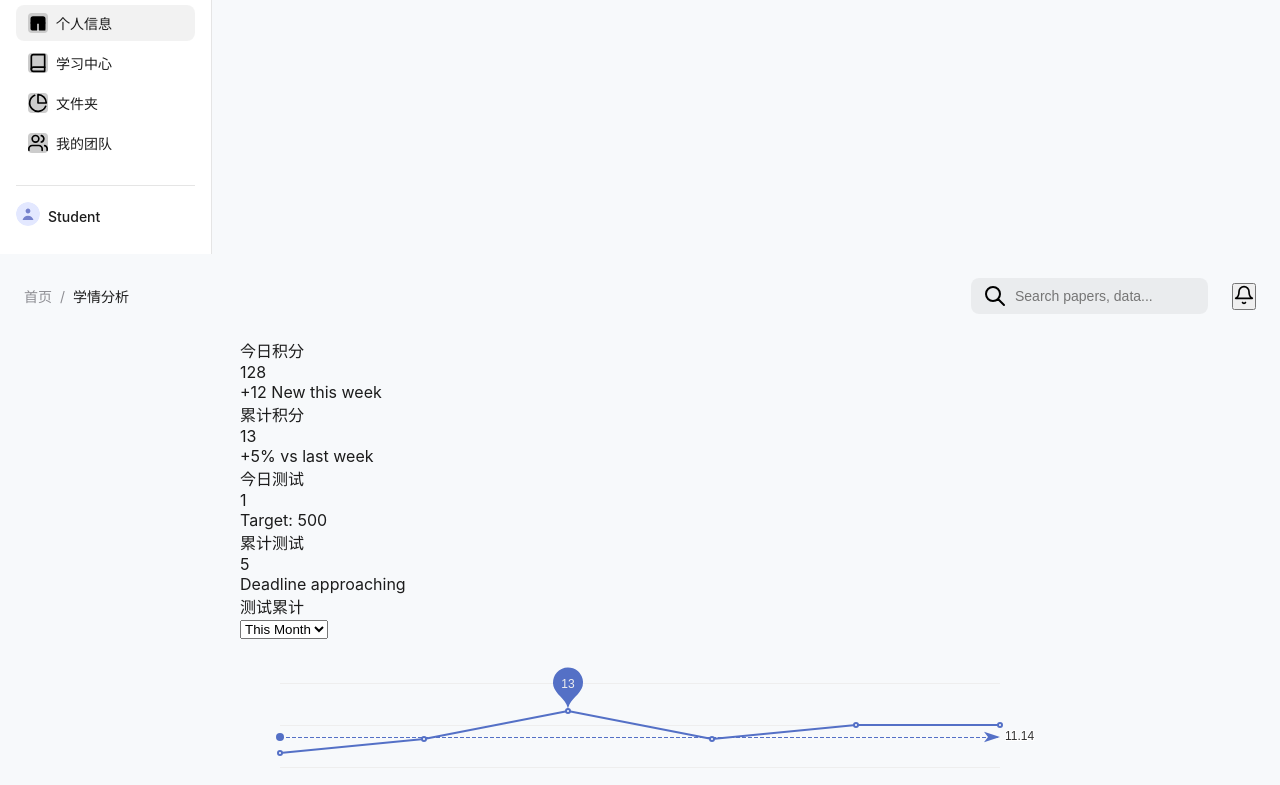
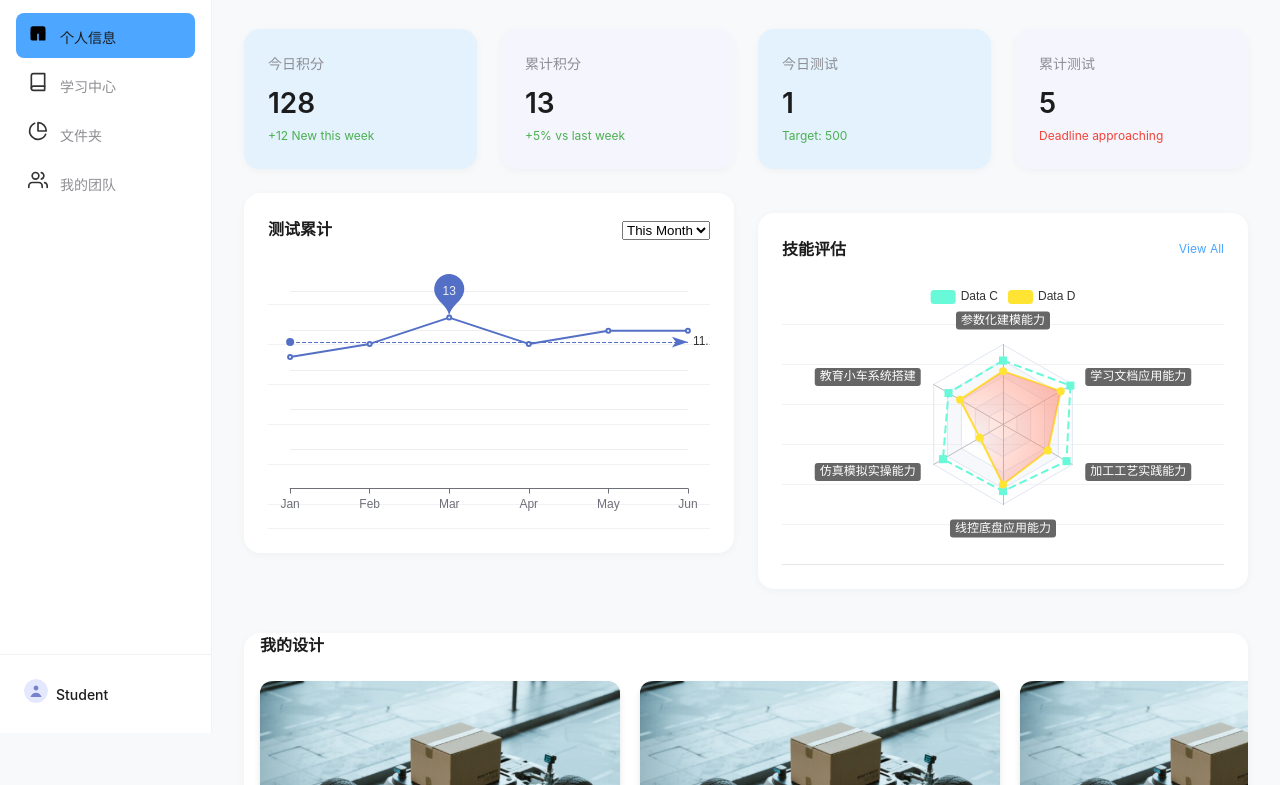
Before and after one commit to Katie0122/HUIYAO.github.io, a website: page 学情分析/TRAE/index.html in a window 1280 px wide. Shown: the part 67-852 px from the top of the page. Drawn offline with nearby package versions, Linux system fonts and the light colour scheme; files that its build step writes are made by us from their sources; files whose address does not match are found by name.

Commit message:
Update index.html

```diff
--- a/学情分析/TRAE/index.html
+++ b/学情分析/TRAE/index.html
@@ -4,7 +4,7 @@
     <meta charset="UTF-8">
     <meta name="viewport" content="width=device-width, initial-scale=1.0">
     <title>Research Dashboard - Graduation Project</title>
-    <link rel="stylesheet" href="/HUIYAO/styles.css">
+    <link rel="stylesheet" href="styles.css">
     <!-- 引入 ECharts -->
     <script src="https://cdn.jsdelivr.net/npm/echarts@5.4.3/dist/echarts.min.js"></script>
 </head>
```
